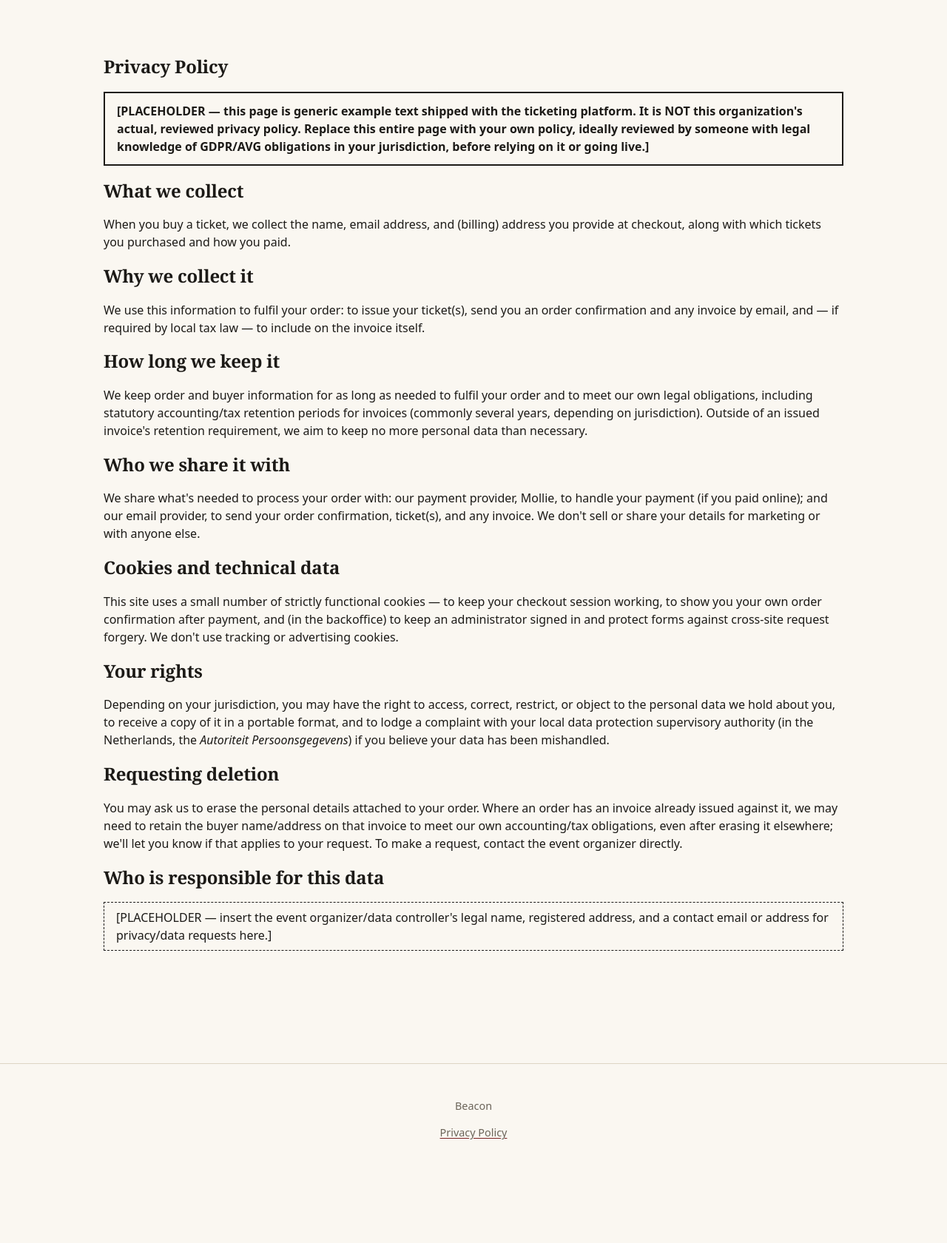
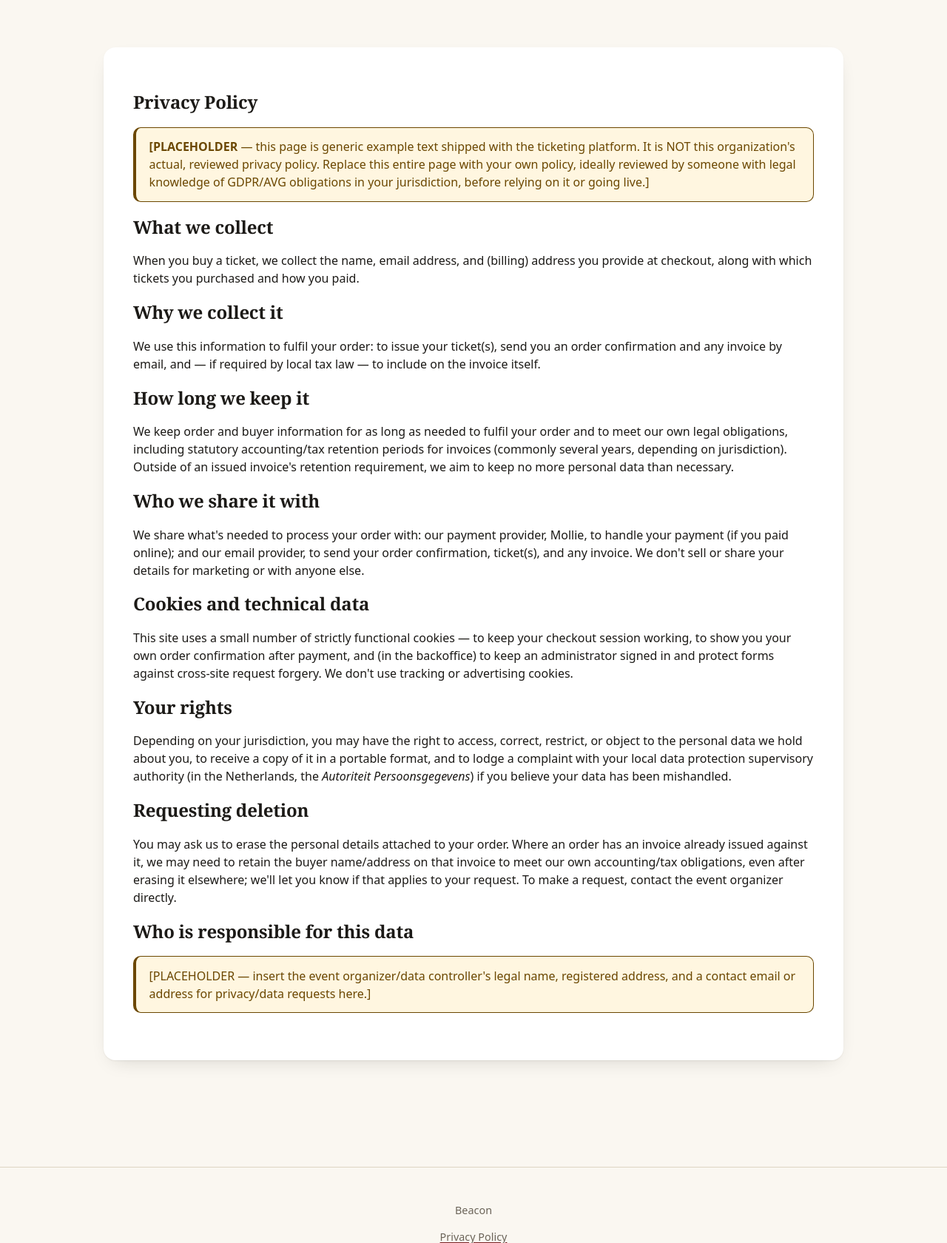
Before and after one commit to basmulder03/ticketing-system, a FastAPI app: page /privacy in a window 1280 px wide. Shown: the part 71-1751 px from the top of the page at 74% size. Before the commit the page ends 1611 px from the top, so only its background shows below. Run offline with FastAPI, Linux system fonts and the light colour scheme; data that the repository does not hold is empty; parts of the project's set-up code (start-up, migrations or seed data) failed here and were passed over.

Commit message:
design: roll the card design system out to the rest of the public site
.pub-plain-section (privacy policy, not-found, order confirmation, order
confirmation unavailable) now gets the identical card treatment as
.event-content -- same padding/radius/shadow, fixed chrome colors (never
Theme-driven, since these are non-branded chrome pages) -- so the whole
site reads as one consistent design, not "the fancy landing page" plus
unstyled leftovers.

Also replaced privacy_policy.html's two inline-styled placeholder
notices with .pub-notice--warning, matching the new notice component
instead of ad-hoc border/padding/font-weight styles.

Verified in a real browser (light/dark) against the privacy policy,
not-found, and a real order-confirmation page produced by an actual
door-payment checkout run through Playwright. Full test suite (961
tests) passes.

Co-Authored-By: Claude Sonnet 5 <noreply@anthropic.com>
Claude-Session: https://claude.ai/code/session_013aggXU5kkXquR6MAvs9rvE

```diff
--- a/app/static/public.css
+++ b/app/static/public.css
@@ -247,22 +247,29 @@ a.pub-chrome-header__brand:hover {
   padding: 1.25rem 1rem 3rem;
 }
 
-.pub-plain-section {
-  padding: 1rem 0;
-}
+/* Every page's content — themed event pages and plain chrome pages
+   (privacy policy, not-found, order confirmation) alike — sits in the
+   same card-on-paper treatment, so the site reads as one consistent
+   design system rather than "the fancy landing page" plus a set of
+   unstyled leftovers.
 
-/* .event-content is the ONE element a Theme's colors ever apply to (see
+   .event-content is the ONE selector a Theme's colors ever apply to (see
    the file header comment) -- an arbitrary admin-chosen background can
    land anywhere from near-identical to the page's own paper tone to a
    totally different hue, so it needs to read as a deliberately placed
    card ON the page, not a flush, borderless color change with no
-   breathing room. The radius/shadow/padding below are chrome-owned
-   (constant regardless of Theme); background-color/color are the
-   fallback for an Event with no Theme row yet (build_public_theme_css
-   returns "" in that case) -- when a Theme IS set, its inline <style>
-   block (loaded after this stylesheet, see base.html) overrides just
-   those two properties via the identical .event-content selector. */
-.event-content {
+   breathing room. .pub-plain-section (privacy policy, not-found, order
+   confirmation) gets the identical treatment for visual consistency, but
+   its background-color/color are never overridden by a Theme — those
+   pages are chrome, not per-Event branded content. The radius/shadow/
+   padding below are chrome-owned (constant regardless of Theme);
+   background-color/color on .event-content are only the fallback for an
+   Event with no Theme row yet (build_public_theme_css returns "" in that
+   case) -- when a Theme IS set, its inline <style> block (loaded after
+   this stylesheet, see base.html) overrides just those two properties via
+   the identical .event-content selector. */
+.event-content,
+.pub-plain-section {
   padding: 1.75rem 1.25rem 2.25rem;
   margin: 1.5rem 0;
   border-radius: var(--pub-radius-lg);
@@ -272,7 +279,8 @@ a.pub-chrome-header__brand:hover {
 }
 
 @media (min-width: 768px) {
-  .event-content {
+  .event-content,
+  .pub-plain-section {
     padding: 2.5rem 2.5rem 3rem;
   }
 }
--- a/app/templates/public/privacy_policy.html
+++ b/app/templates/public/privacy_policy.html
@@ -13,8 +13,8 @@
 <section class="pub-plain-section">
   <h1>Privacy Policy</h1>
 
-  <p role="note" style="border: 2px solid; padding: 0.75em 1em; font-weight: bold;">
-    [PLACEHOLDER &mdash; this page is generic example text shipped with the ticketing platform.
+  <p role="note" class="pub-notice pub-notice--warning">
+    <strong>[PLACEHOLDER</strong> &mdash; this page is generic example text shipped with the ticketing platform.
     It is NOT this organization's actual, reviewed privacy policy. Replace this entire page with
     your own policy, ideally reviewed by someone with legal knowledge of GDPR/AVG obligations in
     your jurisdiction, before relying on it or going live.]
@@ -73,7 +73,7 @@
   </p>
 
   <h2>Who is responsible for this data</h2>
-  <p role="note" style="border: 1px dashed; padding: 0.5em 1em;">
+  <p role="note" class="pub-notice pub-notice--warning">
     [PLACEHOLDER &mdash; insert the event organizer/data controller's legal name, registered
     address, and a contact email or address for privacy/data requests here.]
   </p>
```
